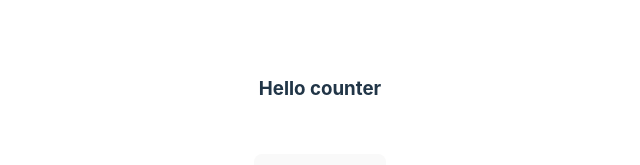
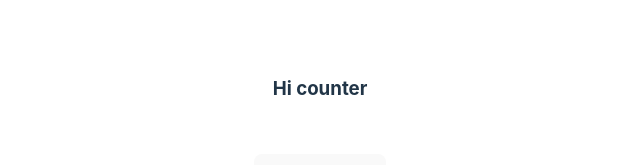
Before and after one commit to PeteOyable/graphite-101, a React (Vite) app: page / in a window 1280 px wide. Shown: the part 230-395 px from the top of the page, without its empty margins (320-960 px from the left). Built offline with nearby package versions, Linux system fonts and the light colour scheme.

Commit message:
Address pr comments

```diff
--- a/src/App.jsx
+++ b/src/App.jsx
@@ -6,7 +6,7 @@ function App() {
 
   return (
     <>
-      <h3>Hello counter</h3>
+      <h3>Hi counter</h3>
       <div className="card">
         <button onClick={() => setCount((count) => count + 1)}>
           Count me in
```
